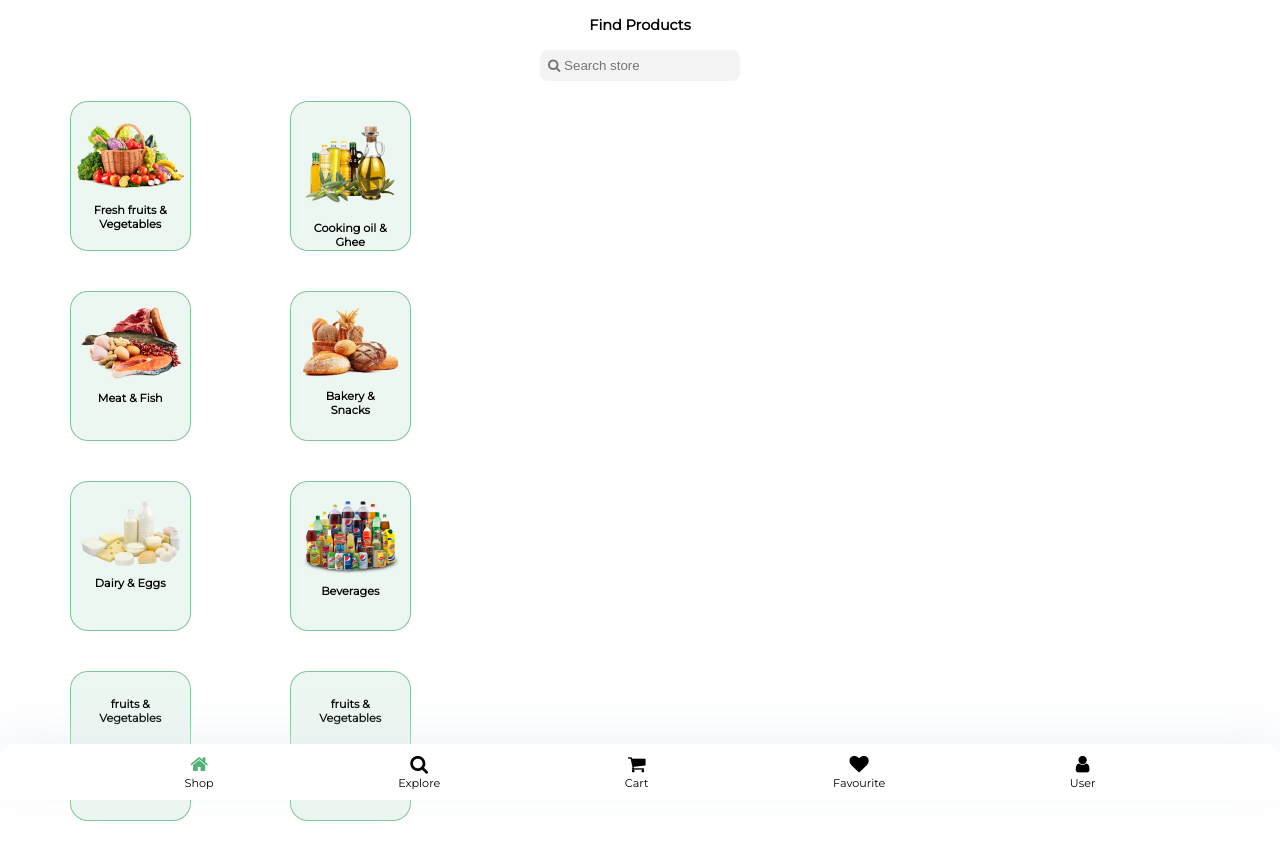
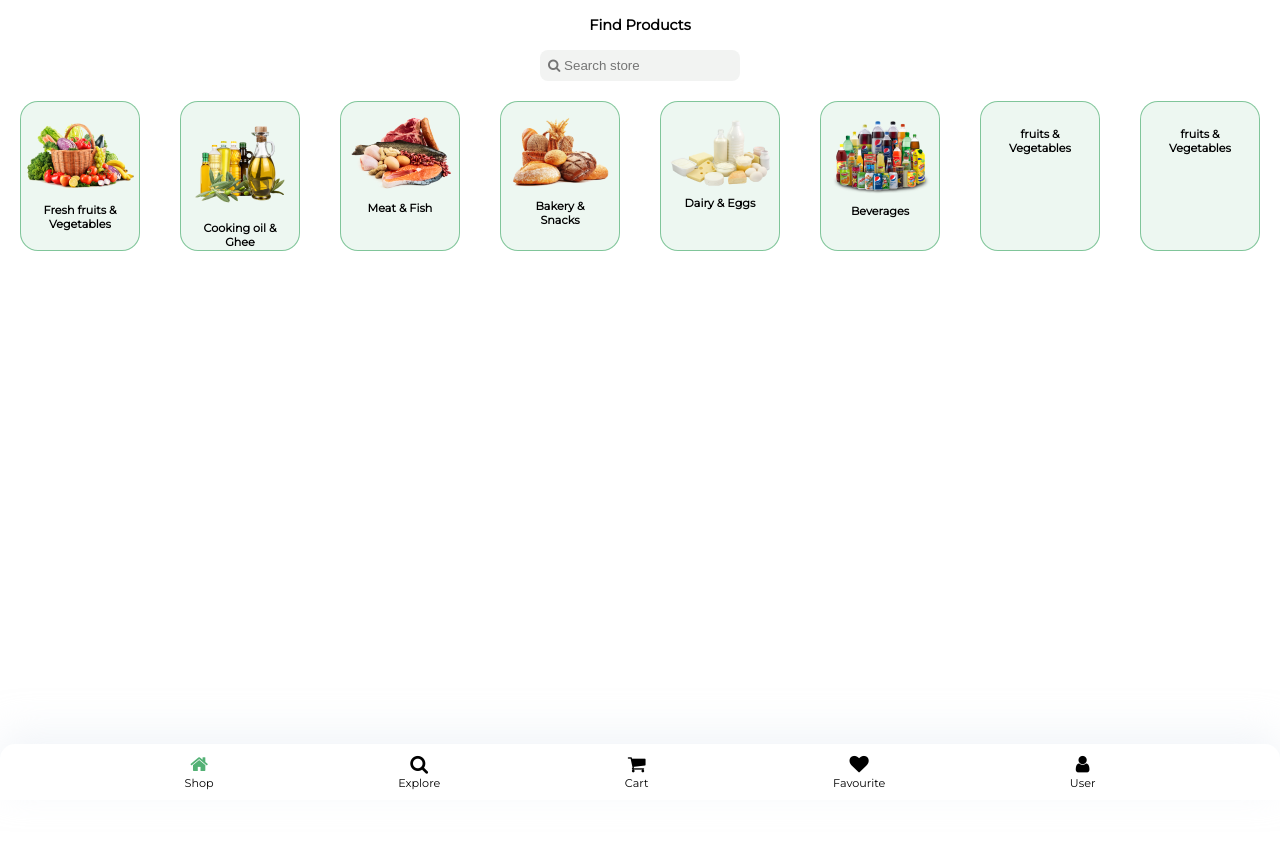
Before and after one commit to RaeNkwocha/E-shop, a React (Create React App) app: page /explore in a window 1280 px wide. Shown: the top 860 px of the page. After the commit the page ends 800 px from the top, so only its background shows below. Built offline with nearby package versions, Linux system fonts and the light colour scheme.

Commit message:
first commit

```diff
--- a/src/Incart.js
+++ b/src/Incart.js
@@ -7,6 +7,11 @@ import { CartContext } from './Context';
 
 
 function Incart({name,price,description,image,id}) {
+    const [cart, setCart] = useContext(CartContext)
+const Onremove=(id)=>{
+const newItems = cart.filter((item)=>item.id !== id)
+setCart(newItems)
+}
 
 
     return (
@@ -16,7 +21,7 @@ function Incart({name,price,description,image,id}) {
             <div className="new-layout">
                 <div className="layout-flex">
                 <h6 >{name}</h6>
-            <img  style={{width:"12px"}} src={cross}></img>
+            <img onClick={()=>Onremove(id)}  style={{width:"12px"}} src={cross}></img>
                 </div>
 
             <p className="cart-desc">{description}</p>
--- a/src/explore.css
+++ b/src/explore.css
@@ -34,19 +34,19 @@ section div .new-products :nth-child(4n+3){
     }
 } */
 .new-display{
-    /* display: flex;
+    display: flex;
   flex-wrap: wrap;
   padding-top: 20px;
   justify-content: space-around;
   width: 100%;
-  padding-bottom: 30px; */
-  display: grid;
+  padding-bottom: 30px;
+  /* display: grid;
   grid-template-columns:200px 250px;
   grid-auto-rows: minmax(150px,auto);
   grid-gap: 20px;
   margin-left: 70px;
   margin-top: 20px;
-  margin-bottom: 80px;
+  margin-bottom: 80px; */
 
 }
 .new{
```
